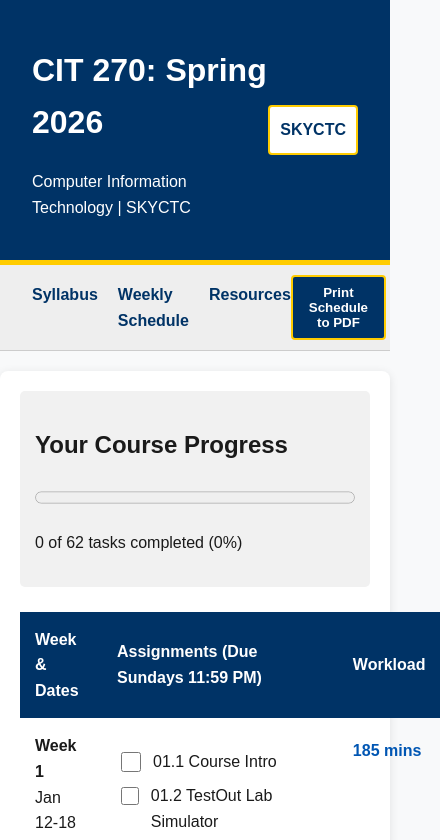
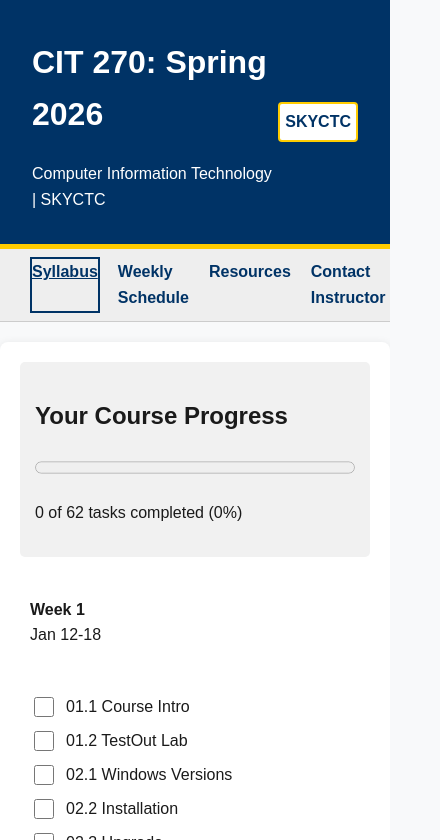
Before and after one commit to drroyse/AI, a plain HTML site: page syllabus.html in a window 390 px wide. Both pictures are taken after a click on the link "Syllabus". Shown: the top 840 px of the page, 440 px wide, since content can reach past the window. Drawn offline with Linux system fonts and the light colour scheme.

Commit message:
Update syllabus.html
updated

```diff
--- a/syllabus.html
+++ b/syllabus.html
@@ -22,18 +22,6 @@
             line-height: 1.6;
         }
 
-        /* Print-specific Styles */
-        @media print {
-            .no-print, nav, button, .progress-section, .skip-link {
-                display: none !important;
-            }
-            body { background-color: white; }
-            .main-container { box-shadow: none; margin: 0; width: 100%; }
-            th { background-color: #eee !important; color: black !important; border: 1px solid #000; }
-            td { border: 1px solid #000; }
-            input[type="checkbox"] { display: none; }
-        }
-
         /* Accessibility: Skip to Content */
         .skip-link {
             position: absolute;
@@ -56,7 +44,7 @@
         header {
             background-color: var(--skyctc-navy);
             color: white;
-            padding: 1.5rem 2rem;
+            padding: 1rem 2rem;
             border-bottom: 5px solid var(--skyctc-gold);
         }
 
@@ -64,12 +52,9 @@
             background: #eee;
             padding: 10px 2rem;
             display: flex;
-            justify-content: space-between;
-            align-items: center;
+            gap: 20px;
             border-bottom: 1px solid #ccc;
         }
-
-        .nav-links { display: flex; gap: 20px; }
 
         nav a {
             color: var(--skyctc-navy);
@@ -77,17 +62,10 @@
             font-weight: bold;
         }
 
-        .print-btn {
-            background-color: var(--skyctc-navy);
-            color: white;
-            border: 2px solid var(--skyctc-gold);
-            padding: 8px 16px;
-            border-radius: 4px;
-            cursor: pointer;
-            font-weight: bold;
+        nav a:hover, nav a:focus {
+            text-decoration: underline;
+            outline: 2px solid var(--skyctc-navy);
         }
-
-        .print-btn:hover { background-color: var(--skyctc-blue-light); }
 
         .main-container {
             max-width: 1100px;
@@ -105,23 +83,67 @@
             margin-bottom: 25px;
         }
 
-        progress { width: 100%; height: 25px; accent-color: var(--skyctc-navy); }
+        progress {
+            width: 100%;
+            height: 25px;
+            accent-color: var(--skyctc-navy);
+        }
 
-        table { width: 100%; border-collapse: collapse; margin-top: 10px; }
+        table {
+            width: 100%;
+            border-collapse: collapse;
+            margin-top: 10px;
+        }
 
-        th { background-color: var(--skyctc-navy); color: white; padding: 15px; text-align: left; }
+        th {
+            background-color: var(--skyctc-navy);
+            color: white;
+            padding: 15px;
+            text-align: left;
+        }
 
-        td { padding: 15px; border-bottom: 2px solid #eee; vertical-align: top; }
+        td {
+            padding: 15px;
+            border-bottom: 2px solid #eee;
+            vertical-align: top;
+        }
 
-        .assignment-group { list-style: none; padding: 0; }
+        .assignment-group {
+            list-style: none;
+            padding: 0;
+        }
 
-        .assignment-group li { margin-bottom: 8px; display: flex; align-items: flex-start; }
+        .assignment-group li {
+            margin-bottom: 8px;
+            display: flex;
+            align-items: flex-start;
+        }
 
-        input[type="checkbox"] { width: 20px; height: 20px; margin-right: 12px; cursor: pointer; }
+        input[type="checkbox"] {
+            width: 20px;
+            height: 20px;
+            margin-right: 12px;
+            cursor: pointer;
+        }
 
-        .time-est { font-weight: bold; color: var(--skyctc-blue-light); display: block; margin-top: 5px; }
+        .time-est {
+            font-weight: bold;
+            color: var(--skyctc-blue-light);
+            display: block;
+            margin-top: 5px;
+        }
 
-        .holiday-alert { color: var(--error-red); font-weight: bold; font-size: 0.9em; }
+        .holiday-alert {
+            color: var(--error-red);
+            font-weight: bold;
+            font-size: 0.9em;
+        }
+
+        @media (max-width: 768px) {
+            table, thead, tbody, th, td, tr { display: block; }
+            th { position: absolute; top: -9999px; left: -9999px; }
+            td { border: none; position: relative; padding-left: 10px; }
+        }
     </style>
 </head>
 <body>
@@ -134,19 +156,17 @@
                 <h1>CIT 270: Spring 2026</h1>
                 <p>Computer Information Technology | SKYCTC</p>
             </div>
-            <div style="background: white; padding: 10px; border-radius: 4px; color: var(--skyctc-navy); font-weight: 900; border: 2px solid var(--skyctc-gold)">
+            <div style="background: white; padding: 5px; border-radius: 4px; color: var(--skyctc-navy); font-weight: 900; border: 2px solid var(--skyctc-gold)">
                 SKYCTC
             </div>
         </div>
     </header>
 
     <nav aria-label="Course Navigation">
-        <div class="nav-links">
-            <a href="#">Syllabus</a>
-            <a href="#schedule-table">Weekly Schedule</a>
-            <a href="#">Resources</a>
-        </div>
-        <button class="print-btn" onclick="window.print()">Print Schedule to PDF</button>
+        <a href="#">Syllabus</a>
+        <a href="#schedule-table">Weekly Schedule</a>
+        <a href="#">Resources</a>
+        <a href="#">Contact Instructor</a>
     </nav>
 
     <main id="main-content" class="main-container">
@@ -176,27 +196,29 @@
     </footer>
 
     <script>
+        // Data derived from
         const schedule = [
-            { w: "Week 1", d: "Jan 12-18", tasks: ["01.1 Course Intro", "01.2 TestOut Lab Simulator", "02.1 Windows Versions", "02.2 Windows Installation", "02.3 Windows Upgrade"], time: 185, note: "" },
-            { w: "Week 2", d: "Jan 19-25", tasks: ["02.4 Hyper-V on Windows Client", "03.1 Windows Activation", "03.2 Configure Windows", "03.3 Web Browser Configuration"], time: 198, note: "College closed 1/19 for holiday" },
-            { w: "Week 3", d: "Jan 26-Feb 1", tasks: ["03.4 Desktop Applications", "03.5 Printers", "03.6 Provisioning Packages", "04.1 System Images"], time: 232, note: "" },
-            { w: "Week 4", d: "Feb 2-8", tasks: ["04.2 User Profile/Data Migration", "04.3 Windows Deployment", "04.4 Use Autopilot", "05.1 Active Directory"], time: 182, note: "" },
-            { w: "Week 5", d: "Feb 9-15", tasks: ["05.2 Users and Group", "05.3 Credential Management", "05.4 Azure AD Users/Groups", "05.5 Privileged Accounts/Certificates"], time: 215, note: "" },
-            { w: "Week 6", d: "Feb 17-22", tasks: ["06.1 Group Policy", "06.2 Password Policies", "06.3 Security Options", "06.4 User Rights Assignment"], time: 219, note: "College Closed on 2/16" },
-            { w: "Week 7", d: "Feb 23-Mar 1", tasks: ["06.5 Audit Policies", "06.6 User Account Control", "07.1 IP Addressing"], time: 201, note: "" },
-            { w: "Week 8", d: "Mar 2-8", tasks: ["07.2 Troubleshoot IP Configuration", "07.3 Troubleshoot Connectivity", "07.4 IP Version 6"], time: 196, note: "" },
-            { w: "Spring Break", d: "Mar 9-15", tasks: ["No assignments - Enjoy your break!"], time: 0, note: "Spring Break" },
-            { w: "Week 9", d: "Mar 16-22", tasks: ["07.5 Wireless Networking", "07.6 VPN", "08.1 Local Storage"], time: 195, note: "" },
-            { w: "Week 10", d: "Mar 23-29", tasks: ["08.2 OneDrive Storage", "08.3 Optimization Local Storage", "08.4 Manage Files and Folders"], time: 160, note: "" },
-            { w: "Week 11", d: "Mar 30-Apr 5", tasks: ["08.5 NTFS/Share Permissions", "09.1 Boot and Startup", "09.2 System Recovery"], time: 240, note: "College closes 11 AM 4/3 (Good Friday)" },
-            { w: "Week 12", d: "Apr 6-12", tasks: ["09.3 System and Data Backup", "09.4 Data Recovery", "09.5 Windows Updates", "09.6 BitLocker"], time: 211, note: "" },
-            { w: "Week 13", d: "Apr 13-19", tasks: ["09.7 Malware Protection", "09.8 Windows Client Firewall", "10.1 Monitor Performance", "10.2 System Configuration Tools"], time: 225, note: "" },
-            { w: "Week 14", d: "Apr 20-26", tasks: ["10.3 Remote Management", "10.4 Remote Desktop/Assistance", "10.5 System Troubleshooting Tools", "11.1 Compliance Policies"], time: 190, note: "" },
-            { w: "Week 15", d: "Apr 27-May 3", tasks: ["11.2 Device Configuration", "12.1-12.4 Device Monitoring/Updates", "13.1-13.2 App Management/Protection"], time: 240, note: "" },
-            { w: "Finals Week", d: "May 4-10", tasks: ["Client Pro Practice Test", "Certification Exam"], time: 240, note: "Plan for 2 hours per exam" }
+            { w: "Week 1", d: "Jan 12-18", tasks: ["01.1 Course Intro", "01.2 TestOut Lab", "02.1 Windows Versions", "02.2 Installation", "02.3 Upgrade"], time: 185, note: "" },
+            { w: "Week 2", d: "Jan 19-25", tasks: ["02.4 Hyper-V", "03.1 Activation", "03.2 Config Windows", "03.3 Browser Config"], time: 198, note: "Closed 1/19 (MLK Day)" },
+            { w: "Week 3", d: "Jan 26-Feb 1", tasks: ["03.4 Desktop Apps", "03.5 Printers", "03.6 Provisioning", "04.1 System Images"], time: 232, note: "" },
+            { w: "Week 4", d: "Feb 2-8", tasks: ["04.2 User Profile", "04.3 Deployment", "04.4 Autopilot", "05.1 Active Directory"], time: 182, note: "" },
+            { w: "Week 5", d: "Feb 9-15", tasks: ["05.2 Users/Groups", "05.3 Credential Mgmt", "05.4 Azure AD", "05.5 Certificates"], time: 215, note: "" },
+            { w: "Week 6", d: "Feb 17-22", tasks: ["06.1 Group Policy", "06.2 Passwords", "06.3 Security Options", "06.4 User Rights"], time: 219, note: "Closed 2/16" },
+            { w: "Week 7", d: "Feb 23-Mar 1", tasks: ["06.5 Audit Policies", "06.6 UAC", "07.1 IP Addressing"], time: 201, note: "" },
+            { w: "Week 8", d: "Mar 2-8", tasks: ["07.2 IP Troubleshoot", "07.3 Connectivity", "07.4 IPv6"], time: 196, note: "" },
+            { w: "Break", d: "Mar 9-15", tasks: ["Spring Break - No Assignments"], time: 0, note: "Rest Week" },
+            { w: "Week 9", d: "Mar 16-22", tasks: ["07.5 Wireless", "07.6 VPN", "08.1 Local Storage"], time: 195, note: "" },
+            { w: "Week 10", d: "Mar 23-29", tasks: ["08.2 OneDrive", "08.3 Optimization", "08.4 Manage Files"], time: 160, note: "" },
+            { w: "Week 11", d: "Mar 30-Apr 5", tasks: ["08.5 NTFS/Share", "09.1 Boot", "09.2 Recovery"], time: 240, note: "Closed 11AM 4/3" },
+            { w: "Week 12", d: "Apr 6-12", tasks: ["09.3 Backup", "09.4 Data Recovery", "09.5 Updates", "09.6 BitLocker"], time: 211, note: "" },
+            { w: "Week 13", d: "Apr 13-19", tasks: ["09.7 Malware Prot.", "09.8 Firewall", "10.1 Monitor Perf.", "10.2 Config Tools"], time: 225, note: "" },
+            { w: "Week 14", d: "Apr 20-26", tasks: ["10.3 Remote Mgmt", "10.4 Remote Desktop", "10.5 Troubleshooting", "11.1 Compliance"], time: 190, note: "" },
+            { w: "Week 15", d: "Apr 27-May 3", tasks: ["11.2 Device Profiles", "12.1-12.4 Monitoring", "13.1-13.2 Apps"], time: 240, note: "" },
+            { w: "Finals", d: "May 4-10", tasks: ["Client Pro Practice Test", "Certification Exam"], time: 240, note: "2 hrs each" }
         ];
 
         const tbody = document.getElementById('table-body');
+
         schedule.forEach((week, i) => {
             const row = document.createElement('tr');
             row.innerHTML = `
@@ -211,7 +233,7 @@
                         `).join('')}
                     </ul>
                 </td>
-                <td><span class="time-est">${week.time > 0 ? week.time + ' mins' : '--'}</span></td>
+                <td><span class="time-est">${week.time} mins</span></td>
             `;
             tbody.appendChild(row);
         });
@@ -220,7 +242,9 @@
             const total = document.querySelectorAll('input[type="checkbox"]').length;
             const completed = document.querySelectorAll('input[type="checkbox"]:checked').length;
             const percent = Math.round((completed / total) * 100);
-            document.getElementById('course-progress').value = percent;
+
+            const bar = document.getElementById('course-progress');
+            bar.value = percent;
             document.getElementById('progress-text').innerText = `${completed} of ${total} tasks completed (${percent}%)`;
         }
     </script>
```
